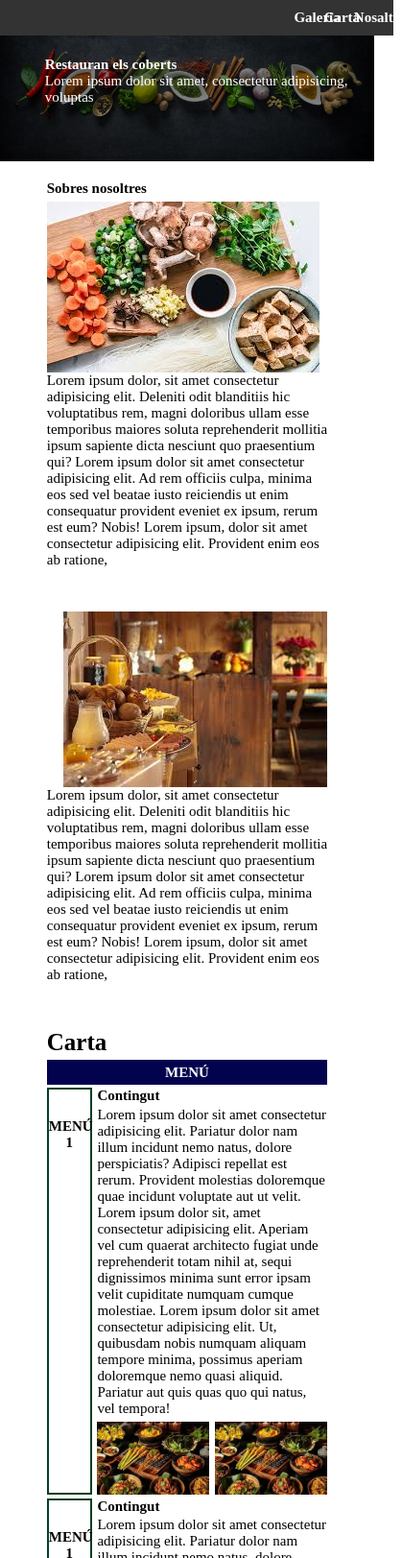
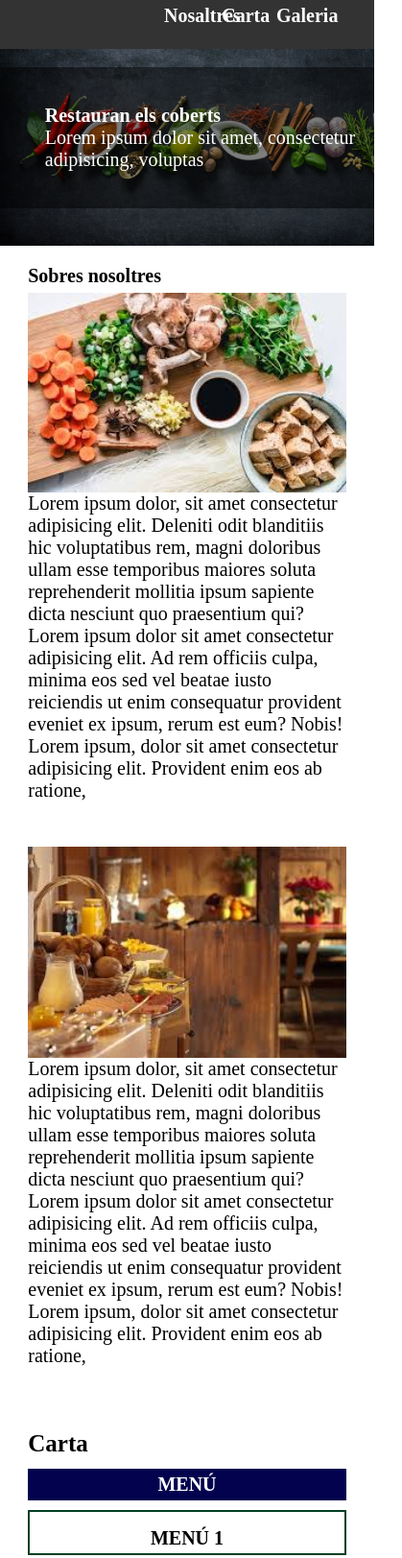
Before and after one commit to luiscornejo9612/Dise-oDeInterficies, a plain HTML site: page index.html in a window 390 px wide. Shown: the top 1623 px of the page at 96% size, 419 px wide, since content can reach past the window. Drawn offline with Linux system fonts and the light colour scheme.

Commit message:
practica terminada

```diff
--- a/style.css
+++ b/style.css
@@ -1,7 +1,7 @@
 * {
     padding: 0px;
     margin: 0px;
-    font-size: 15px;
+    font-size: 20px;
 }
 
 body {
@@ -16,22 +16,22 @@ header {
     top: 0;
     left: 0;
     width: 100%;
+    height: 6%;
     background-color: #333;
     color: white;
-    padding: 10px;
     text-align: center;
 }
 
 header>nav {
     float: right;
-    width: 40%;
+    width: 55%;
     height: 100%;
     list-style: none;
 }
 
 header>nav>ul {
     height: 100%;
-    width: 100%;
+    width: 50%;
     float: right;
 
 }
@@ -46,11 +46,10 @@ a {
 .itemnav {
     height: 100%;
     width: 20%;
+    padding-top: 4%;
     display: inline-block;
     text-decoration: none;
     font-weight: bold;
-    float: right;
-
 }
 
 .imagenBaner {
@@ -58,6 +57,7 @@ a {
     background-size: cover;
     height: 100%;
     width: 100%;
+    margin-top: 2%;
     color: white;
 }
 
@@ -79,7 +79,7 @@ a {
 }
 
 .bloqueDos {
-    width: 75%;
+    width: 85%;
     height: 90%;
     margin-top: 5%;
 }
@@ -89,7 +89,6 @@ a {
 }
 
 .imgUno {
-    width: 100%;
     width: 100%;
     height: 100%;
     padding-bottom: 5%;
@@ -124,7 +123,7 @@ a {
 }
 
 .separadorCarta {
-    width: 75%;
+    width: 85%;
     margin-top: 1%;
 }
 
@@ -134,7 +133,7 @@ a {
 }
 
 .carta {
-    width: 75%;
+    width: 85%;
     margin-top: 1%;
 }
 
@@ -214,7 +213,6 @@ a {
 
 .boton {
     flex: 1 0 calc(25% - 10px);
-    position: relative;
     overflow: hidden;
 }
 
@@ -249,5 +247,203 @@ footer div {
 a {
     color: #fff;
     text-decoration: none;
+}
+
+
+
+
+/* Estilos para pantallas con un ancho máximo de 800px */
+@media(max-width: 800px) {
+
+    header>nav {
+        float: right;
+        width: 70%;
+        height: 100%;
+        list-style: none;
+    }
+
+    header>nav>ul {
+        height: 100%;
+        width: 98%;
+        float: right;
+
+    }
+
+    .itemnav {
+        height: 100%;
+        width: 20%;
+        padding-top: 2%;
+        display: inline-block;
+        text-decoration: none;
+        font-weight: bold;
+    }
+
+    .imagenBaner {
+        height: 100%;
+        margin-top: 4%;
+        padding-top: 10%;
+        padding-bottom: 10%;
+
+    }
+
+    .imgUno img,
+    .imgDos img {
+        width: 100%;
+        max-width: 100%;
+        height: auto;
+    }
+
+    .grid-container {
+        display: grid;
+        grid-template-columns: 1fr 2fr; /* Definir dos columnas donde la primera tenga un tamaño relativo de 1 parte y la segunda 2 partes */
+        grid-gap: 10px; /* Espacio entre los elementos */
+    }
+
+    .item4 {
+        grid-column: 2; /* Colocar item4 en la primera columna */
+    }
+
+    .item5 {
+        grid-column: 2; /* Colocar item5 en la segunda columna */
+    }
+
+    .item2 {
+        grid-column: 1;
+        grid-row: 2 / span 3;
+        text-align: center;
+        border: rgb(3, 63, 35) 2px solid;
+        height: 100%;
+    }
+
+    .contenedor {
+        display: grid;
+        grid-template-columns: repeat(auto-fit, minmax(200px, 1fr)); /* Ajusta el tamaño de las columnas automáticamente */
+        gap: 10px; /* Espacio entre elementos */
+      }
+
+
+    .boton {
+        flex: 1 0 calc(50% - 5px);
+        /* Cambia el tamaño de los botones */
+    }
+
+
+
+
+
+
+
 
 }
+
+
+
+
+/* Estilos para pantallas con un ancho máximo de 600px */
+@media(max-width: 600px) {
+
+
+
+    header>nav {
+        float: right;
+        width: 70%;
+        height: 100%;
+        list-style: none;
+    }
+
+    header>nav>ul {
+        height: 100%;
+        width: 98%;
+        float: right;
+
+    }
+
+
+    .itemnav {
+        height: 100%;
+        width: 20%;
+        display: inline-block;
+        text-decoration: none;
+        font-weight: bold;
+    }
+
+    .imagenBaner {
+        height: 100%;
+        margin-top: 8%;
+        padding-top: 10%;
+        padding-bottom: 10%;
+
+    }
+
+    .imagenBaner>div {
+        padding-top: 10%;
+        padding-bottom: 10%;
+    }
+
+    .separadorCarta {
+        margin-left: 15%;
+
+    }
+
+    .bloqueDos {
+        display: flex;
+        flex-direction: column;
+    }
+
+    .imgUno img,
+    .imgDos img {
+        width: 100%;
+        max-width: 100%;
+        height: auto;
+    }
+
+    .separadorCarta,
+    .separadorCarta2 {
+        width: 100%;
+        margin-top: 5%;
+        margin-bottom: 2%;
+    }
+
+
+
+    .item1 {
+        grid-row: 1; /* Colocar item4 en la primera fila */
+        grid-column: 1 / span 5;
+
+    }
+
+    .item2 {
+        grid-row: 2; /* Colocar item4 en la primera fila */
+        grid-column: 1 / span 5;
+
+    }
+    .item2>h1{
+        padding-top: 5%;
+    }
+
+    .item3 {
+        grid-row: 3; /* Colocar item4 en la primera fila */
+        grid-column: 1 / span 3;
+
+    }
+    .item4 {
+        grid-row: 4; /* Colocar item4 en la primera fila */
+        grid-column: 1 / span 5;
+    }
+    .item5 {
+        grid-row: 5; /* Colocar item4 en la primera fila */
+        grid-column: 1 / span 5;
+    }
+
+
+    .contenedor {
+        gap: 5px;
+        flex-direction: column;
+        /* Ajusta el espacio entre elementos */
+    }
+
+    .boton {
+        flex: 1 0 calc(50% - 5px);
+        /* Cambia el tamaño de los botones */
+    }
+}
```
